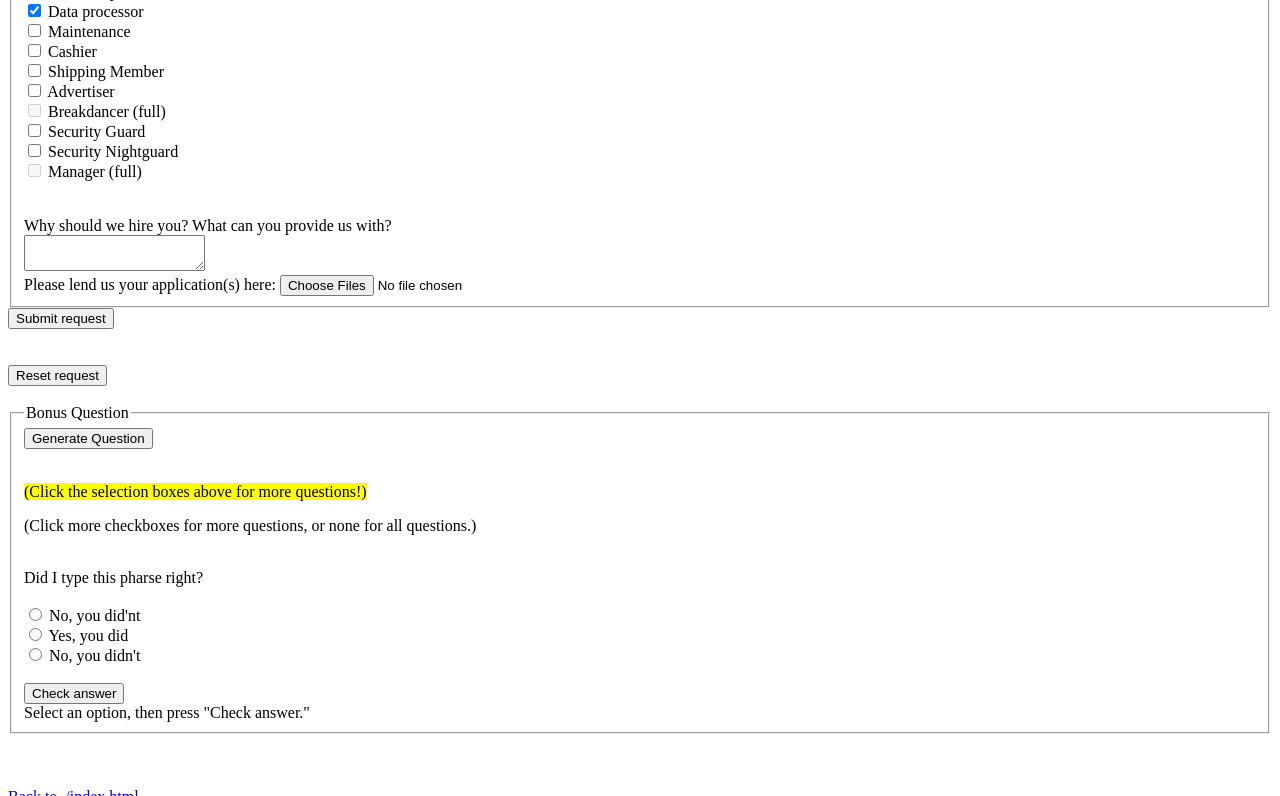
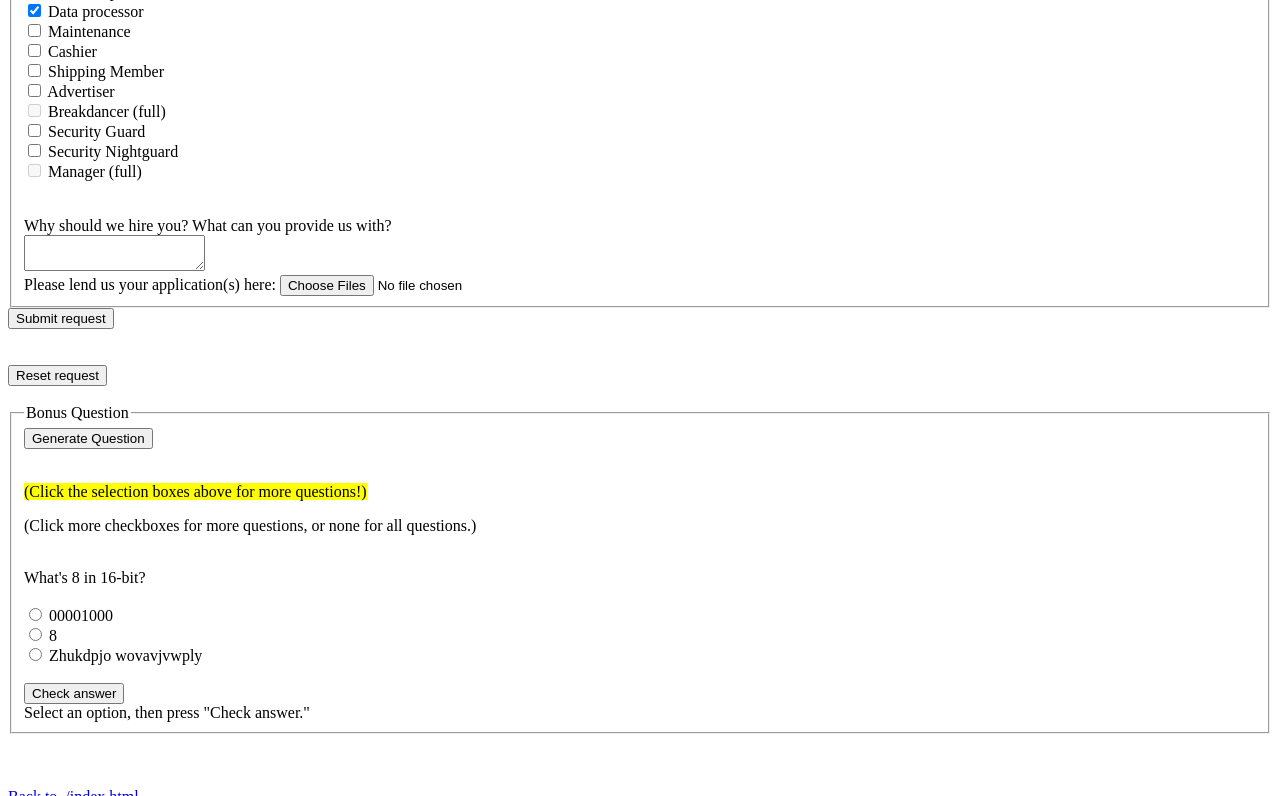
Before and after one commit to ZoloTown-2/firstwebproject, a plain HTML site: page forms.html in a window 1280 px wide. Both pictures are taken after a click on the button "Generate Question". Shown: the part 464-1260 px from the top of the page. Drawn offline with Linux system fonts and the light colour scheme.

```diff
--- a/forms.html
+++ b/forms.html
@@ -50,7 +50,7 @@
       if (able <= 0) {
         able = checked.length;
       }
-      let selected = random(able) + 1;
+      let selected = random(able);
       tq1.checked = false;
       tq2.checked = false;
       tq3.checked = false;
```
